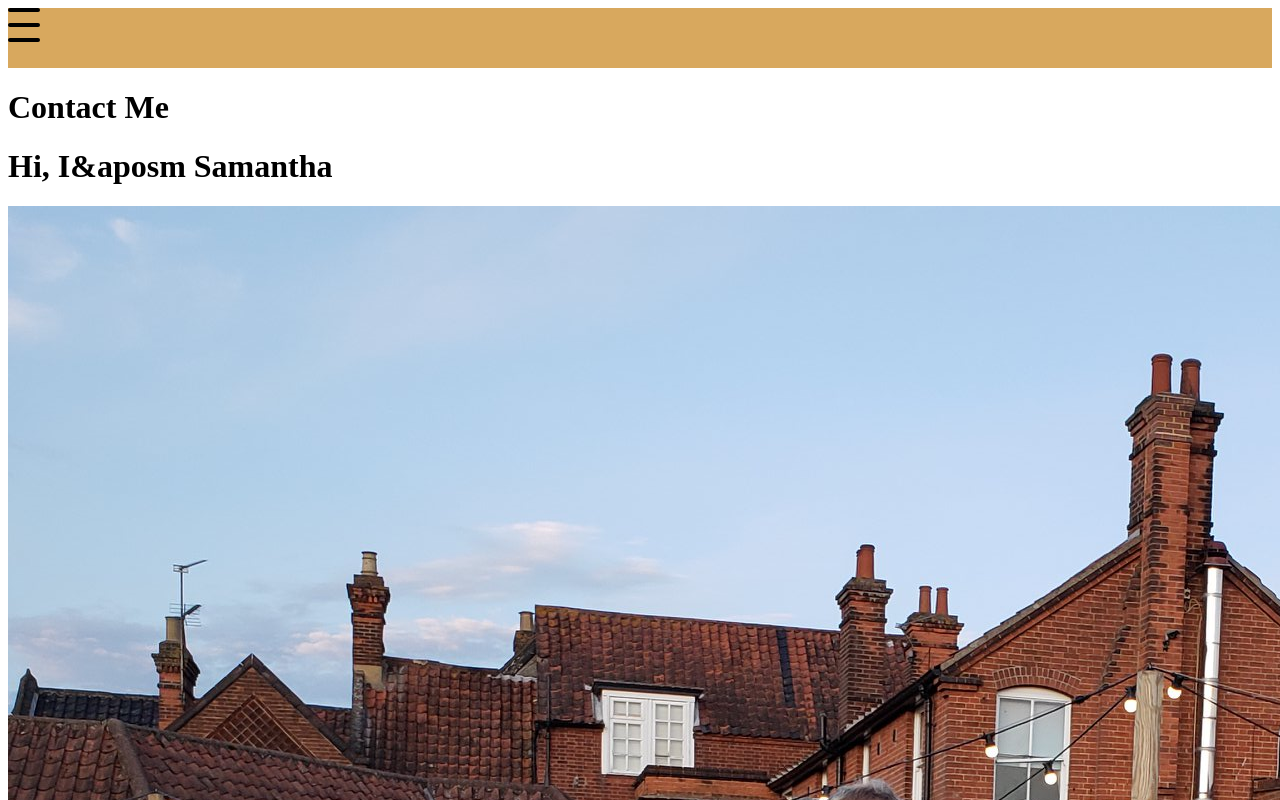
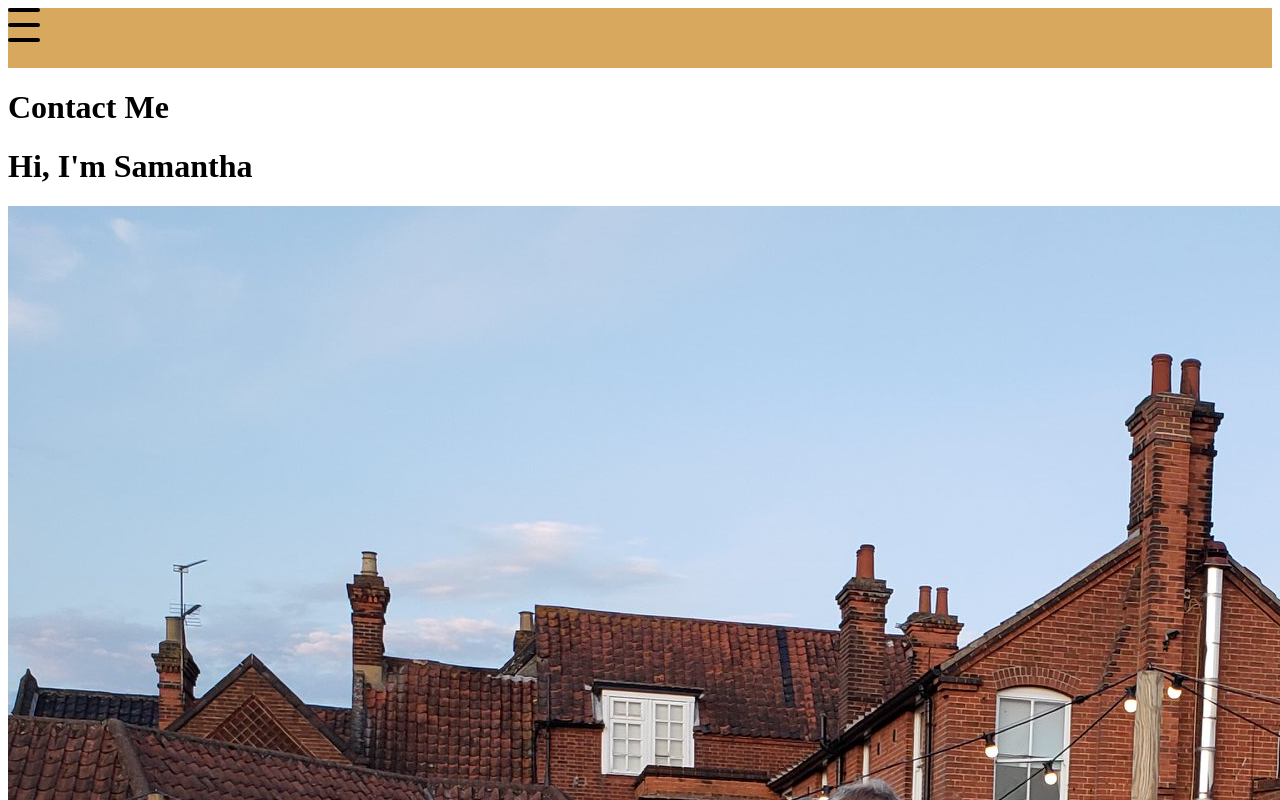
Before and after one commit to smwellmer/sw-portfolio, a Next.js app: page /Contact in a window 1280 px wide. Shown: the top 800 px of the page. Built offline with nearby package versions, Linux system fonts and the light colour scheme.

Commit message:
trying aanother fix for contact ; ;

```diff
--- a/pages/Contact.js
+++ b/pages/Contact.js
@@ -7,7 +7,7 @@ export default function Contact(props) {
         <div className='contact'>
          <h1>Contact Me</h1>
          <div className='contactPhoto'>
-         <h1 className='hi'>Hi, I&aposm Samantha</h1>
+         <h1 className='hi'>{"Hi, I'm Samantha"}</h1>
          <img src='/me2.jpeg' alt='girl sitting on a tree stump in front of a pub'/>
         </div>
         <div className='buttons'>
```
